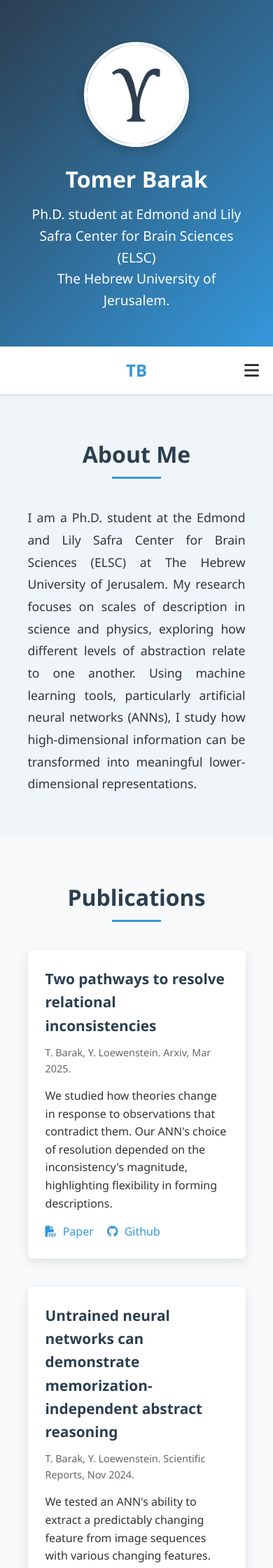
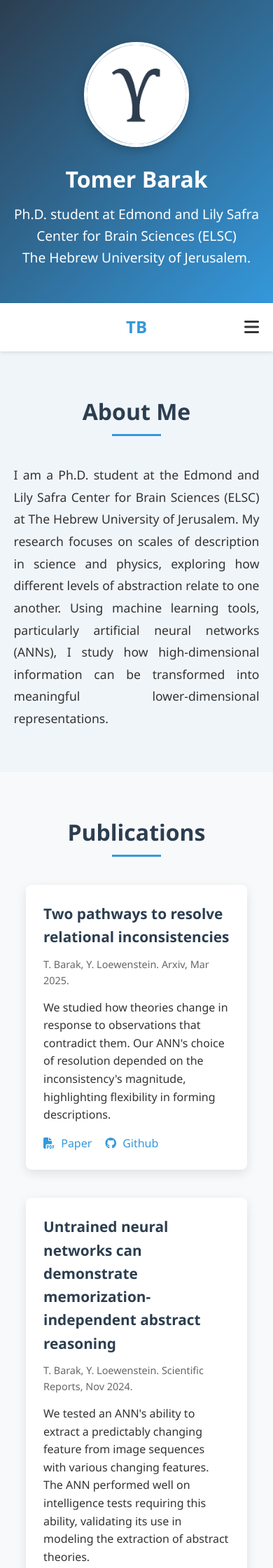
Before and after one commit to Tomer-Barak/Tomer-Barak.github.io, a Jekyll site: the page built from index.md, in a window 390 px wide. Shown: the top 2240 px of the page at 70% size. Built offline with Jekyll 4.4.1, drawn with Linux system fonts in a browser that asks for light colours.

Commit message:
new blog post

```diff
--- a/assets/css/styles.css
+++ b/assets/css/styles.css
@@ -1022,6 +1022,25 @@ footer {
     .related-posts-list {
         grid-template-columns: 1fr;
     }
+
+    /* Make content cards wider on mobile */
+    .blog-posts-container,
+    .blog-posts,
+    .projects-container,
+    .publications-container {
+        max-width: 90%;
+        width: 90%;
+        margin-left: 0;
+        margin-right: 0;
+        padding-left: 0;
+        padding-right: 0;
+    }
+    .container {
+        max-width: 90%;
+        width: 90%;
+        padding-left: 0;
+        padding-right: 0;
+    }
 }
 
 /* Project Full Details Styling */
```
